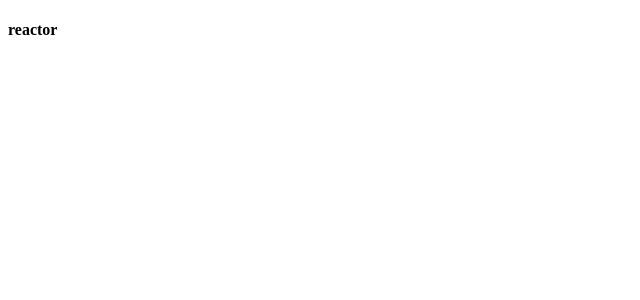
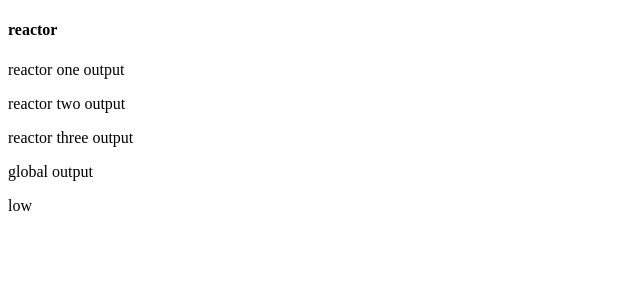
Before and after one commit to Erwin-Feld/reactor-state-managment, an Angular app: page / in a window 1280 px wide. Shown: the top 300 px of the page, without its empty margins (0-640 px from the left). Built offline with nearby package versions, Linux system fonts and the light colour scheme.

Commit message:
added enum as property

```diff
--- a/src/app/app.component.html
+++ b/src/app/app.component.html
@@ -1 +1,3 @@
 <h4>reactor</h4>
+
+<app-reactor-manager></app-reactor-manager>
--- a/src/app/app.module.ts
+++ b/src/app/app.module.ts
@@ -2,10 +2,12 @@ import { NgModule } from '@angular/core';
 import { BrowserModule } from '@angular/platform-browser';
 
 import { AppComponent } from './app.component';
+import { ReactorManagerComponent } from './components/reactor-manager/reactor-manager.component';
 
 @NgModule({
   declarations: [
-    AppComponent
+    AppComponent,
+    ReactorManagerComponent
   ],
   imports: [
     BrowserModule
--- /dev/null
+++ b/src/app/components/reactor-manager/reactor-manager.component.html
@@ -0,0 +1,13 @@
+<div class="reactor-manager">
+    <p>reactor one output</p>
+
+    <p>reactor two output</p>
+
+    <p>reactor three output</p>
+
+    <p>global output</p>
+
+    <p class="col" *ngIf="globalReactorState === reactorState.LOW_OUTPUT"> low</p>
+    <p class="col" *ngIf="globalReactorState === reactorState.NORMAL"> normal</p>
+    <p class="col" *ngIf="globalReactorState === reactorState.OVERHEATING"> overheating</p>
+</div>
--- /dev/null
+++ b/src/app/components/reactor-manager/reactor-manager.component.ts
@@ -0,0 +1,20 @@
+import { Component, OnInit } from '@angular/core';
+
+import { ReactorState } from 'src/app/models/app.enums.model';
+
+@Component({
+  selector: 'app-reactor-manager',
+  templateUrl: './reactor-manager.component.html',
+  styleUrls: ['./reactor-manager.component.scss']
+})
+export class ReactorManagerComponent implements OnInit {
+
+  public reactorState = ReactorState;
+  public globalReactorState = ReactorState.LOW_OUTPUT;
+
+  constructor() { }
+
+  ngOnInit(): void {
+  }
+
+}
--- /dev/null
+++ b/src/app/models/app.enums.model.ts
@@ -0,0 +1,2 @@
+
+export enum ReactorState {NORMAL, OVERHEATING, LOW_OUTPUT}
```
Also changed, not shown: src/app/components/reactor-manager/reactor-manager.component.scss (added), 1 other file (tests, documents, lock files or other folders).
